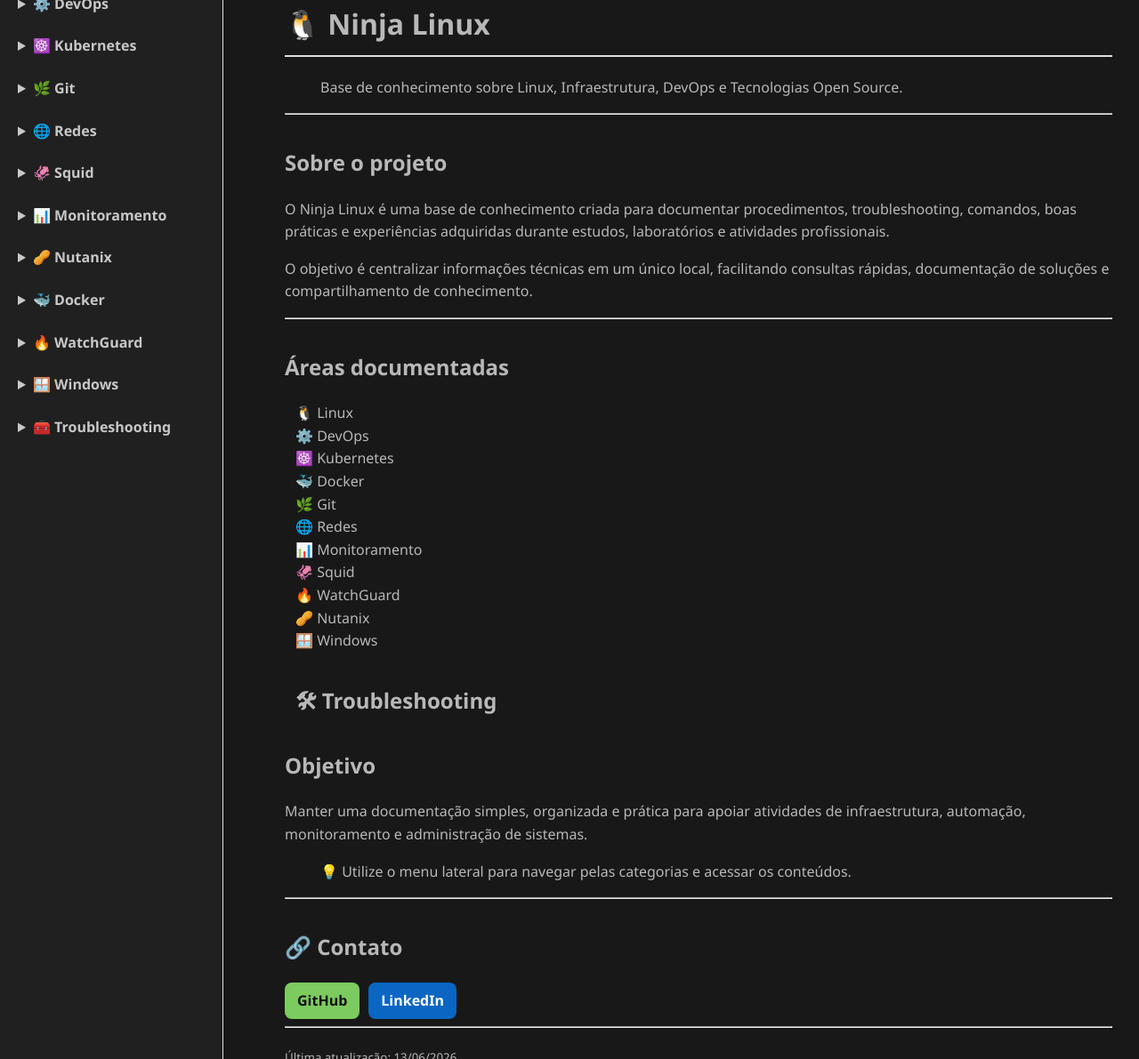
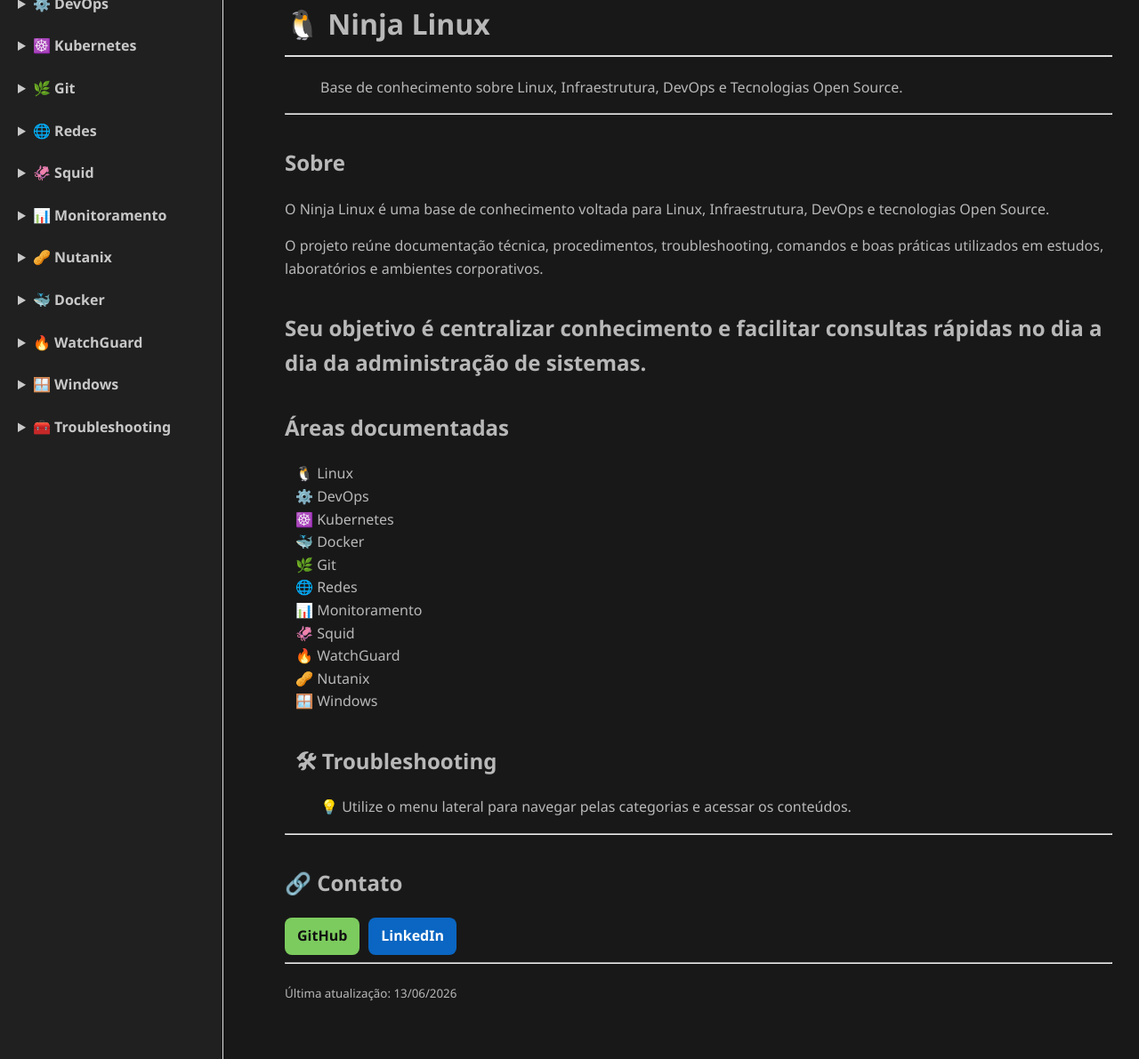
Before and after one commit to joaopedros111/ninja-linux, a Jekyll site: the page built from index.md, in a window 1280 px wide and 1400 px high. Shown: the part 209-1400 px from the top of the window at 89% size. Built offline with Jekyll 4.4.1, drawn with Linux system fonts in a browser that asks for light colours.

Commit message:
Atualiza página inicial

```diff
--- a/index.md
+++ b/index.md
@@ -13,12 +13,13 @@
 
 ---
 
-## Sobre o projeto
+## Sobre
 
-O Ninja Linux é uma base de conhecimento criada para documentar procedimentos, troubleshooting, comandos, boas práticas e experiências adquiridas durante estudos, laboratórios e atividades profissionais.
+O Ninja Linux é uma base de conhecimento voltada para Linux, Infraestrutura, DevOps e tecnologias Open Source.
 
-O objetivo é centralizar informações técnicas em um único local, facilitando consultas rápidas, documentação de soluções e compartilhamento de conhecimento.
+O projeto reúne documentação técnica, procedimentos, troubleshooting, comandos e boas práticas utilizados em estudos, laboratórios e ambientes corporativos.
 
+Seu objetivo é centralizar conhecimento e facilitar consultas rápidas no dia a dia da administração de sistemas.
 ---
 
 ## Áreas documentadas
@@ -36,10 +37,6 @@
 - 🪟 Windows
 - 🛠 Troubleshooting
 ---
-
-## Objetivo
-
-Manter uma documentação simples, organizada e prática para apoiar atividades de infraestrutura, automação, monitoramento e administração de sistemas.
 
 > 💡 Utilize o menu lateral para navegar pelas categorias e acessar os conteúdos.
 
```
